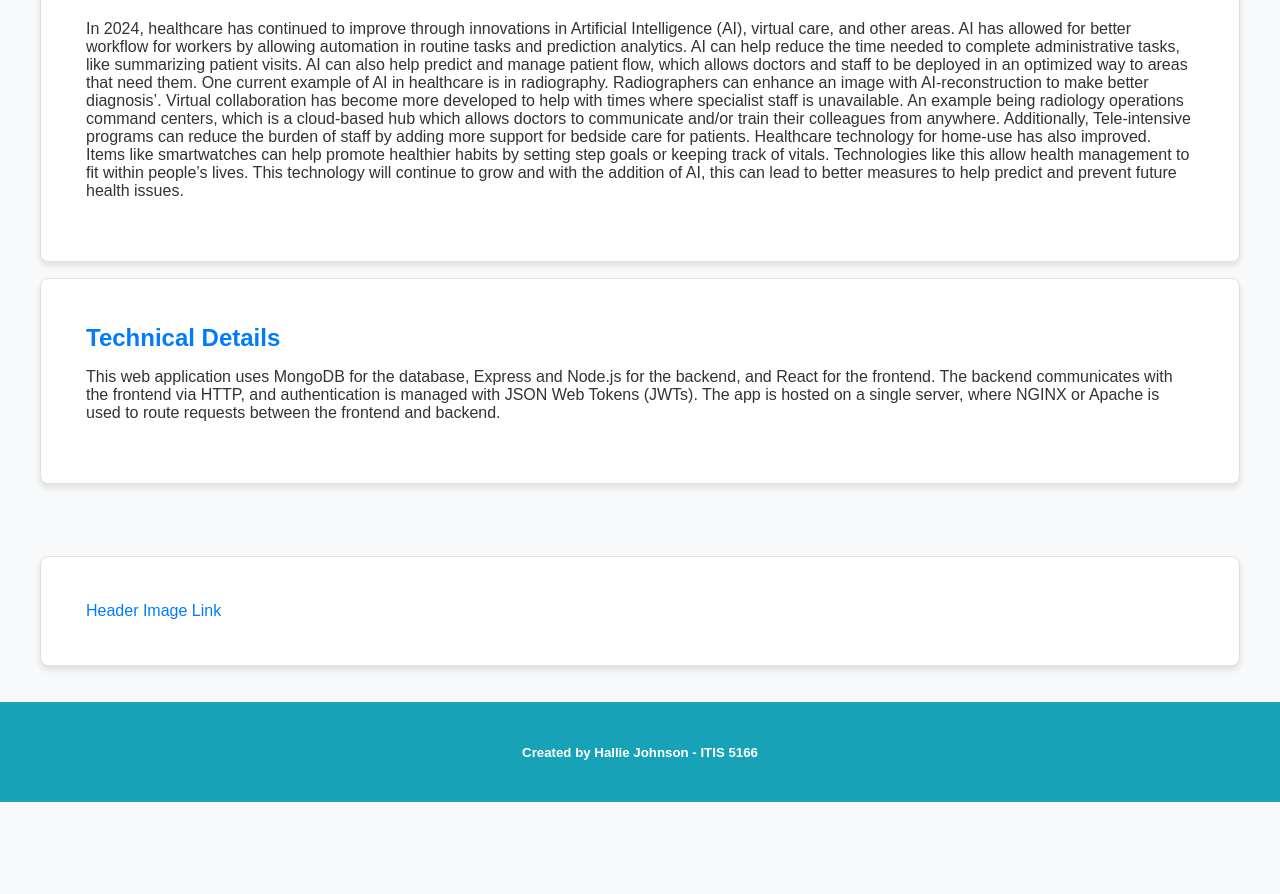
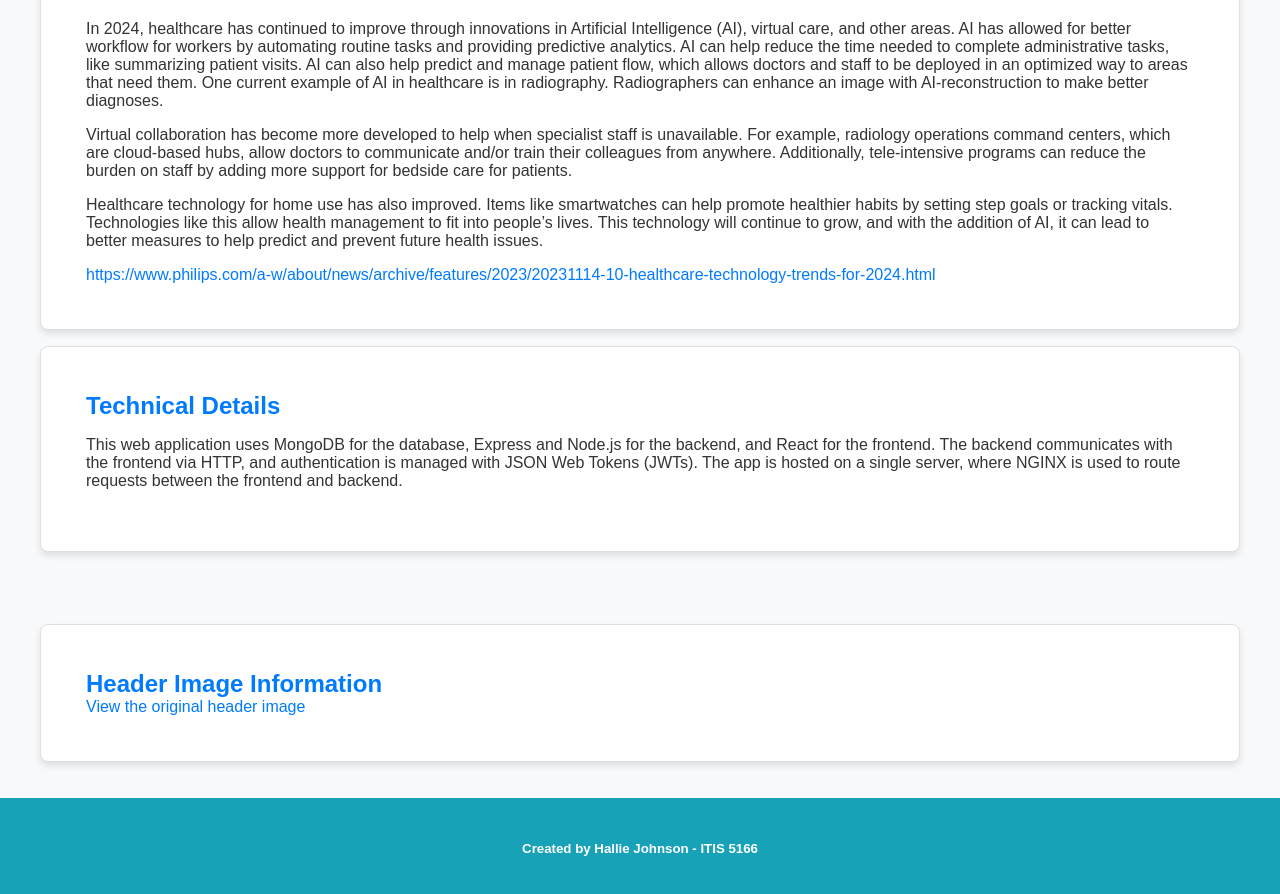
Before and after one commit to Hallie-Johnson/H90, a React (Create React App) app in the folder frontend/: page /dashboard in a window 1280 px wide. Shown: the part 480-1374 px from the top of the page. Before the commit the page ends 1282 px from the top, so only its background shows below. Built offline with nearby package versions, Linux system fonts and the light colour scheme; sample sign-in values are in the browser's storage.

Commit message:
README added and Accessibility Added

```diff
--- a/frontend/src/pages/Dashboard.js
+++ b/frontend/src/pages/Dashboard.js
@@ -17,35 +17,71 @@ function Dashboard() {
 
   return (
     <div>
-      <header className="page-header" style={{ backgroundImage: "url('/images/health_insurance_banner.jpg')" }}>
+      <header
+        className="page-header"
+        style={{ backgroundImage: "url('/images/health_insurance_banner.jpg')" }}
+        role="banner"
+        aria-label="Dashboard Header with a healthcare-related image"
+      >
         <h1>Dashboard</h1>
       </header>
-      <main>
+
+      <main role="main">
+
         <div className="container">
+
           <section className="card">
-            <h2>Recent Innovations in Healthcare</h2>
+            <h2 id="innovations-heading">Recent Innovations in Healthcare</h2>
             <p>
-            In 2024, healthcare has continued to improve through innovations in Artificial Intelligence (AI), virtual care, and other areas. AI has allowed for better workflow for workers by allowing automation in routine tasks and prediction analytics. AI can help reduce the time needed to complete administrative tasks, like summarizing patient visits. AI can also help predict and manage patient flow, which allows doctors and staff to be deployed in an optimized way to areas that need them. One current example of AI in healthcare is in radiography. Radiographers can enhance an image with AI-reconstruction to make better diagnosis’. Virtual collaboration has become more developed to help with times where specialist staff is unavailable. An example being radiology operations command centers, which is a cloud-based hub which allows doctors to communicate and/or train their colleagues from anywhere. Additionally, Tele-intensive programs can reduce the burden of staff by adding more support for bedside care for patients. Healthcare technology for home-use has also improved. Items like smartwatches can help promote healthier habits by setting step goals or keeping track of vitals. Technologies like this allow health management to fit within people’s lives. This technology will continue to grow and with the addition of AI, this can lead to better measures to help predict and prevent future health issues.
+              In 2024, healthcare has continued to improve through innovations in Artificial Intelligence (AI), virtual care, and other areas. AI has allowed for better workflow for workers by automating routine tasks and providing predictive analytics. AI can help reduce the time needed to complete administrative tasks, like summarizing patient visits. AI can also help predict and manage patient flow, which allows doctors and staff to be deployed in an optimized way to areas that need them. One current example of AI in healthcare is in radiography. Radiographers can enhance an image with AI-reconstruction to make better diagnoses.
             </p>
-            <a href="https://www.philips.com/a-w/about/news/archive/features/2023/20231114-10-healthcare-technology-trends-for-2024.html">
+            <p>
+              Virtual collaboration has become more developed to help when specialist staff is unavailable. For example, radiology operations command centers, which are cloud-based hubs, allow doctors to communicate and/or train their colleagues from anywhere. Additionally, tele-intensive programs can reduce the burden on staff by adding more support for bedside care for patients.
+            </p>
+            <p>
+              Healthcare technology for home use has also improved. Items like smartwatches can help promote healthier habits by setting step goals or tracking vitals. Technologies like this allow health management to fit into people’s lives. This technology will continue to grow, and with the addition of AI, it can lead to better measures to help predict and prevent future health issues.
+            </p>
+            <a
+              href="https://www.philips.com/a-w/about/news/archive/features/2023/20231114-10-healthcare-technology-trends-for-2024.html"
+              aria-labelledby="innovations-heading"
+              target="_blank"
+              rel="noopener noreferrer"
+              className="accessible-link"
+            >
+              https://www.philips.com/a-w/about/news/archive/features/2023/20231114-10-healthcare-technology-trends-for-2024.html
             </a>
           </section>
+
           <section className="card">
-            <h2>Technical Details</h2>
+            <h2 id="technical-details-heading">Technical Details</h2>
             <p>
-                This web application uses MongoDB for the database, Express and Node.js for the backend, and React for the frontend. The backend communicates with the frontend via HTTP, and authentication is managed with JSON Web Tokens (JWTs). The app is hosted on a single server, where NGINX or Apache is used to route requests between the frontend and backend.
+              This web application uses MongoDB for the database, Express and Node.js for the backend, and React for the frontend. The backend communicates with the frontend via HTTP, and authentication is managed with JSON Web Tokens (JWTs). The app is hosted on a single server, where NGINX is used to route requests between the frontend and backend.
             </p>
           </section>
         </div>
+
         <div className="container">
           <section className="card">
-            <a href="https://www.ers.usda.gov/media/uefd2biq/health_insurance_banner.jpg?format=jpg&quality=85">Header Image Link</a>
+            <h2 id="image-link-heading">Header Image Information</h2>
+            <a
+              href="https://www.ers.usda.gov/media/uefd2biq/health_insurance_banner.jpg?format=jpg&quality=85"
+              aria-labelledby="image-link-heading"
+              target="_blank"
+              rel="noopener noreferrer"
+              className="accessible-link"
+            >
+              View the original header image
+            </a>
           </section>
         </div>
       </main>
-      <footer className="page-footer">
-        <h5 className="page-footer-text">Created by Hallie Johnson - ITIS 5166</h5>
+
+      <footer className="page-footer" role="contentinfo">
+        <h5 className="page-footer-text">
+          Created by Hallie Johnson - ITIS 5166
+        </h5>
       </footer>
+
     </div>
   );
 }
--- a/frontend/src/pages/Reports.js
+++ b/frontend/src/pages/Reports.js
@@ -70,29 +70,62 @@ function Reports() {
 
   return (
     <div>
-      <header className="page-header" style={{ backgroundImage: "url('/images/global_healthcare.jpg')" }}>
-        <h1>Reports</h1>
+
+      <header
+        className="page-header"
+        style={{ backgroundImage: "url('/images/global_healthcare.jpg')" }}
+        role="banner"
+        aria-labelledby="reports-heading"
+      >
+        <h1 id="reports-heading">Reports</h1>
       </header>
-      <main>
+
+      <main role="main">
+
         <div className="container">
-          <div id="pie-chart" className="card" style={{ textAlign: 'center', padding: '20px' }}></div>
+          <div
+            id="pie-chart"
+            className="card"
+            style={{ textAlign: 'center', padding: '20px' }}
+            aria-labelledby="chart-description"
+          ></div>
           <p>
             This chart highlights the universities that are producing the top healthcare innovations. USA, Canada, and the UK are leading healthcare innovations, followed by Japan and Colombia. USA universities that are contributing to healthcare innovations are Cornell University, Case Western Reserve University, Texas Tech University System, University of California - Irvine, Georgia State University, University of Hawaii, and Queen's University. UK universities that are contributing are Imperial College London, Western University, University of Huddersfield, University of Sussex, and the Science and Technology Facilities Council.
           </p>
-          <a href="https://www.inpart.io/blog/17-top-healthcare-innovations-2023">https://www.inpart.io/blog/17-top-healthcare-innovations-2023</a>
+          <a
+            href="https://www.inpart.io/blog/17-top-healthcare-innovations-2023"
+            target="_blank"
+            rel="noopener noreferrer"
+            aria-label="Read more about the top healthcare innovations of 2023 on the inPart blog"
+          >
+            https://www.inpart.io/blog/17-top-healthcare-innovations-2023
+          </a>
         </div>
+
         <div className="container">
           <section className="card">
-            <a href="https://t4.ftcdn.net/jpg/10/15/22/61/360_F_1015226142_uWCOc6KsKLNk6Mi2Uu9DMaxx6ulb2zR3.jpg">Header Image Link</a>
+            <h2 id="image-link-heading">Header Image Information</h2>
+            <a
+              href="https://t4.ftcdn.net/jpg/10/15/22/61/360_F_1015226142_uWCOc6KsKLNk6Mi2Uu9DMaxx6ulb2zR3.jpg"
+              aria-labelledby="image-link-heading"
+              target="_blank"
+              rel="noopener noreferrer"
+              className="accessible-link"
+            >
+              View the original header image
+            </a>
           </section>
         </div>
+
       </main>
-      <footer className="page-footer">
-        <h5 className="page-footer-text">Created by Hallie Johnson - ITIS 5166</h5>
+      <footer className="page-footer" role="contentinfo">
+        <h5 className="page-footer-text">
+          Created by Hallie Johnson - ITIS 5166
+        </h5>
       </footer>
     </div>
+  );
 
-  );
 }
 
 export default Reports;
--- a/frontend/src/pages/Summary.js
+++ b/frontend/src/pages/Summary.js
@@ -70,28 +70,60 @@ function Summary() {
 
   return (
     <div>
-      <header className="page-header" style={{ backgroundImage: "url('/images/healthcare_innovations.jpg')" }}>
-        <h1>Summary</h1>
+
+      <header
+        className="page-header"
+        style={{ backgroundImage: "url('/images/healthcare_innovations.jpg')" }}
+        role="banner"
+        aria-labelledby="summary-heading"
+      >
+        <h1 id="summary-heading">Summary</h1>
       </header>
-      <main>
+
+      <main role="main">
+
         <div className="container">
-          <div id="pie-chart" className="card" style={{ textAlign: 'center', padding: '20px' }}></div>
+          <div
+            id="pie-chart"
+            className="card"
+            style={{ textAlign: 'center', padding: '20px' }}
+            aria-labelledby="chart-description"
+          ></div>
           <p>
-            This chart highlights the applications that healthcare innovations work on. The chart showcases 17 top healthcare innovations that received the most engagement from the industry. AI/Machine learning and Other areas of healthcare make up over 50% of the most engaging healthcare innovations. While AI/Machine learning and Other areas take up most of the healthcare innovations, antimicrobials and wearable technologies are a huge interest to the healthcare industry. However, the recent strides in Artificial Intelligence and Machine Learning have lead to a focus on those types of innovations.
+            This chart highlights the applications that healthcare innovations work on. The chart showcases 17 top healthcare innovations that received the most engagement from the industry. AI/Machine Learning and Other areas of healthcare make up over 50% of the most engaging healthcare innovations. While AI/Machine Learning and Other areas take up most of the healthcare innovations, antimicrobials and wearable technologies are a huge interest to the healthcare industry. However, the recent strides in Artificial Intelligence and Machine Learning have led to a focus on those types of innovations.
           </p>
-          <a href="https://www.inpart.io/blog/17-top-healthcare-innovations-2023">https://www.inpart.io/blog/17-top-healthcare-innovations-2023</a>
+          <a
+            href="https://www.inpart.io/blog/17-top-healthcare-innovations-2023"
+            target="_blank"
+            rel="noopener noreferrer"
+            aria-label="Read more about the top healthcare innovations of 2023 on the inPart blog"
+          >
+            https://www.inpart.io/blog/17-top-healthcare-innovations-2023
+          </a>
         </div>
+
         <div className="container">
           <section className="card">
-            <a href="https://insuranceblog.accenture.com/wp-content/uploads/2020/08/AdobeStock_208124828-1920x791.jpeg">Header Image Link</a>
+            <a
+              href="https://insuranceblog.accenture.com/wp-content/uploads/2020/08/AdobeStock_208124828-1920x791.jpeg"
+              target="_blank"
+              rel="noopener noreferrer"
+              aria-label="View the full-size header image on an external website"
+            >
+              Header Image Link
+            </a>
           </section>
         </div>
+
       </main>
-      <footer className="page-footer">
+
+      <footer className="page-footer" role="contentinfo">
         <h5 className="page-footer-text">Created by Hallie Johnson - ITIS 5166</h5>
       </footer>
+
     </div>
   );
+
 }
 
 export default Summary;
```
Also changed, not shown: frontend/src/pages/Login.js (+26 -6 lines), 1 other file (tests, documents, lock files or other folders). Lines whose indentation alone changed are shown as unchanged.
